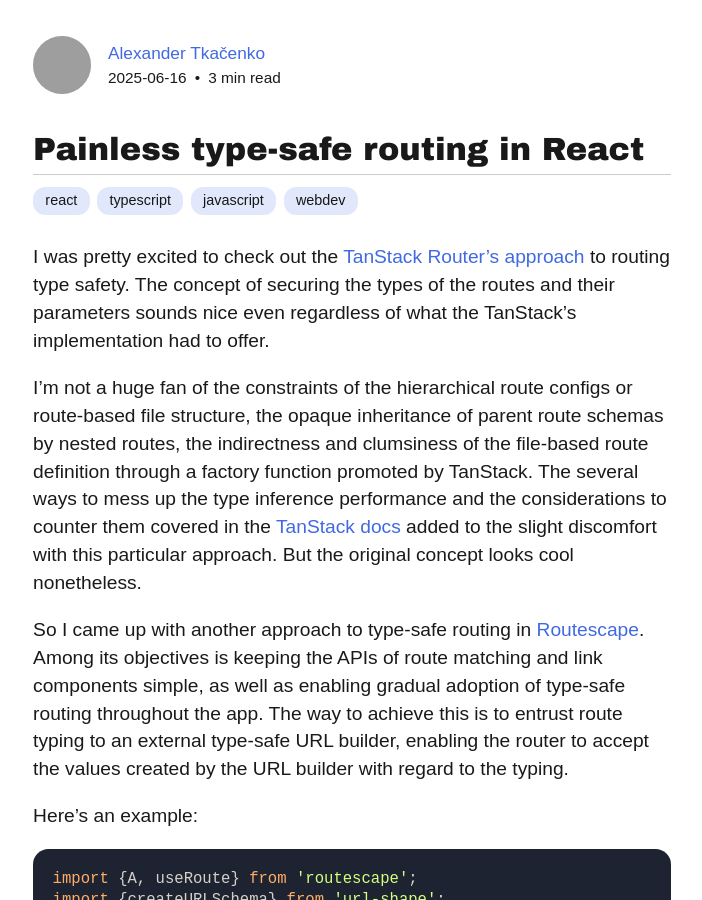
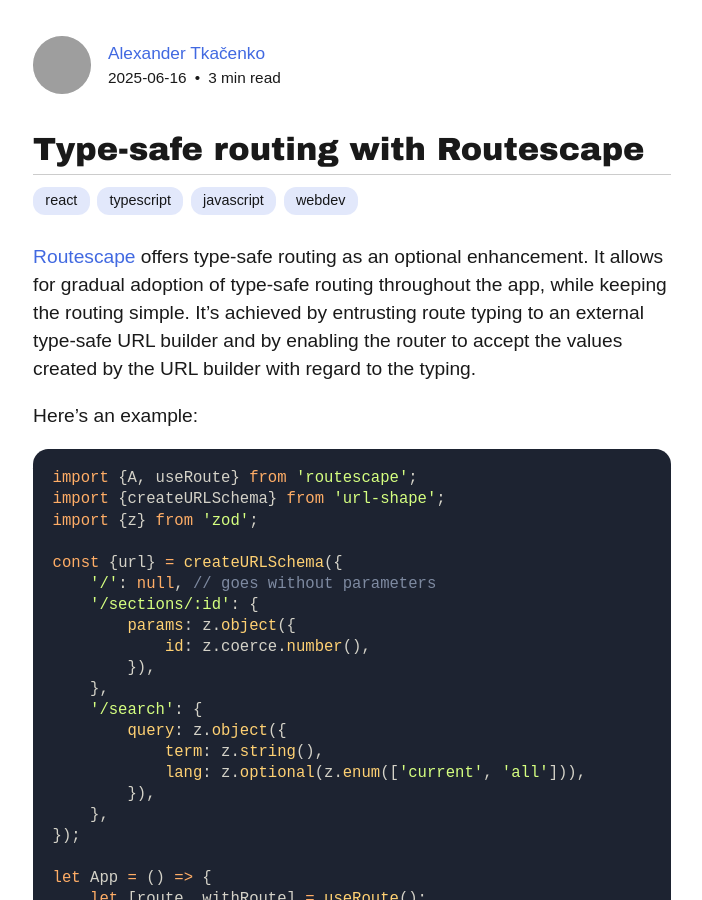
Before and after one commit to axtk/axtk.github.io, a Jekyll site: the page built from routescape_type_safety.md, in a window 1280 px wide and 900 px high. Shown: the whole window, without its empty margins (288-990 px from the left). Built offline with Jekyll 4.4.1, drawn with Linux system fonts in a browser that asks for light colours; our own code applies the rules of GitHub Pages for plain Markdown files; some of the changed text lies outside the part shown; grey boxes are pictures that could not be loaded.

Commit message:
update routescape_type_safety.md

```diff
--- a/index.html
+++ b/index.html
@@ -23,7 +23,7 @@
     <li><a href="{{site.github.baseurl}}/routescape">A React router to my liking</a></li>
     <li><a href="{{site.github.baseurl}}/groundstate">Conjuring the minimal shared state setup in React</a></li>
     <li><a href="{{site.github.baseurl}}/transient_state">Unobtrusive async action state tracking in React</a></li>
-    <li><a href="{{site.github.baseurl}}/routescape_type_safety">Painless type-safe routing in React</a></li>
+    <li><a href="{{site.github.baseurl}}/routescape_type_safety">Type-safe routing with Routescape</a></li>
 </ul>
 
 <ul>
--- a/routescape_type_safety.md
+++ b/routescape_type_safety.md
@@ -1,5 +1,5 @@
 ---
-title: Painless type-safe routing in React
+title: Type-safe routing with Routescape
 date: 2025-06-16
 tags:
     - react
@@ -8,11 +8,7 @@
     - webdev
 ---
 
-I was pretty excited to check out the [TanStack Router's approach](https://tanstack.com/blog/search-params-are-state) to routing type safety. The concept of securing the types of the routes and their parameters sounds nice even regardless of what the TanStack's implementation had to offer.
-
-I'm not a huge fan of the constraints of the hierarchical route configs or route-based file structure, the opaque inheritance of parent route schemas by nested routes, the indirectness and clumsiness of the file-based route definition through a factory function promoted by TanStack. The several ways to mess up the type inference performance and the considerations to counter them covered in the [TanStack docs](https://tanstack.com/router/latest/docs/framework/react/guide/type-safety) added to the slight discomfort with this particular approach. But the original concept looks cool nonetheless.
-
-So I came up with another approach to type-safe routing in [Routescape](https://routescape.js.org). Among its objectives is keeping the APIs of route matching and link components simple, as well as enabling gradual adoption of type-safe routing throughout the app. The way to achieve this is to entrust route typing to an external type-safe URL builder, enabling the router to accept the values created by the URL builder with regard to the typing.
+[Routescape](https://routescape.js.org) offers type-safe routing as an optional enhancement. It allows for gradual adoption of type-safe routing throughout the app, while keeping the routing simple. It's achieved by entrusting route typing to an external type-safe URL builder and by enabling the router to accept the values created by the URL builder with regard to the typing.
 
 Here's an example:
 
```
Also changed, not shown: other parts of routescape_type_safety.md (+1 -1 lines), routescape.md (+1 -1 lines).
